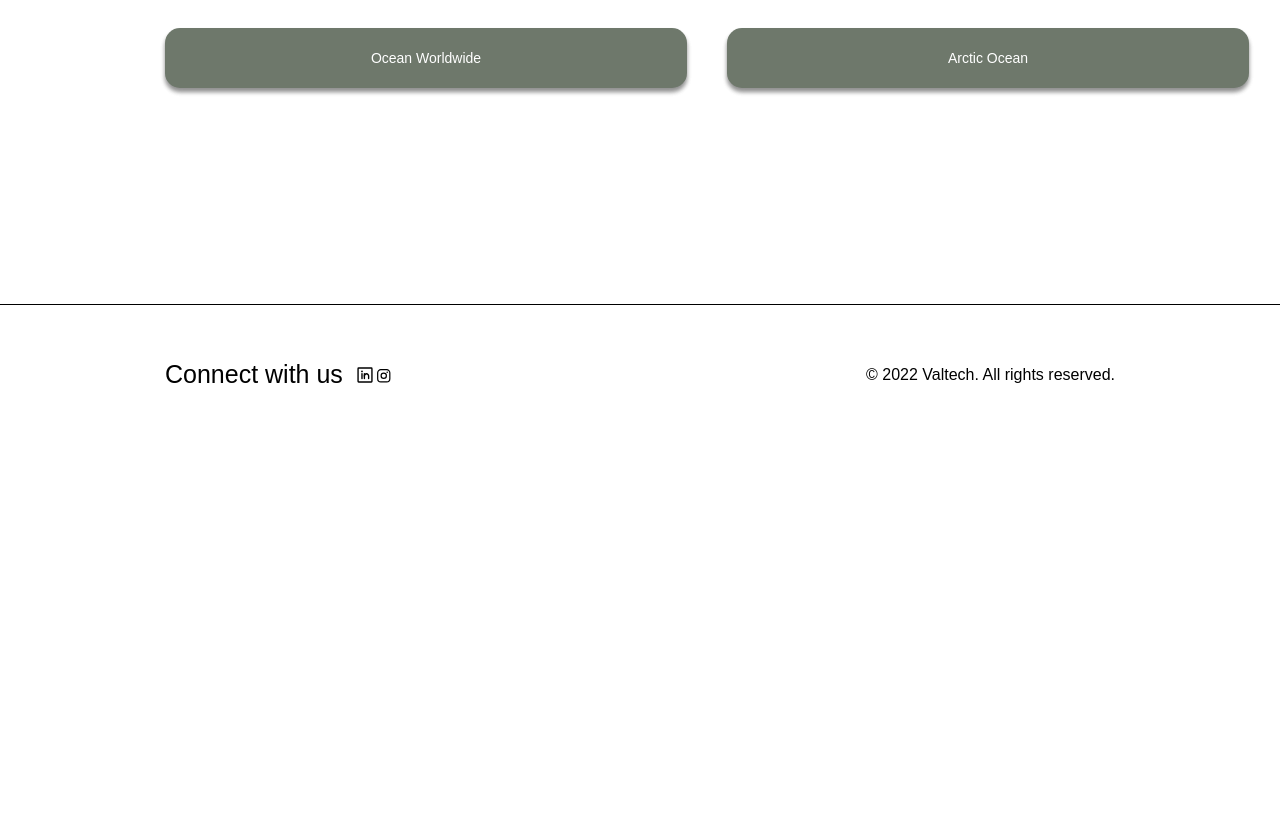
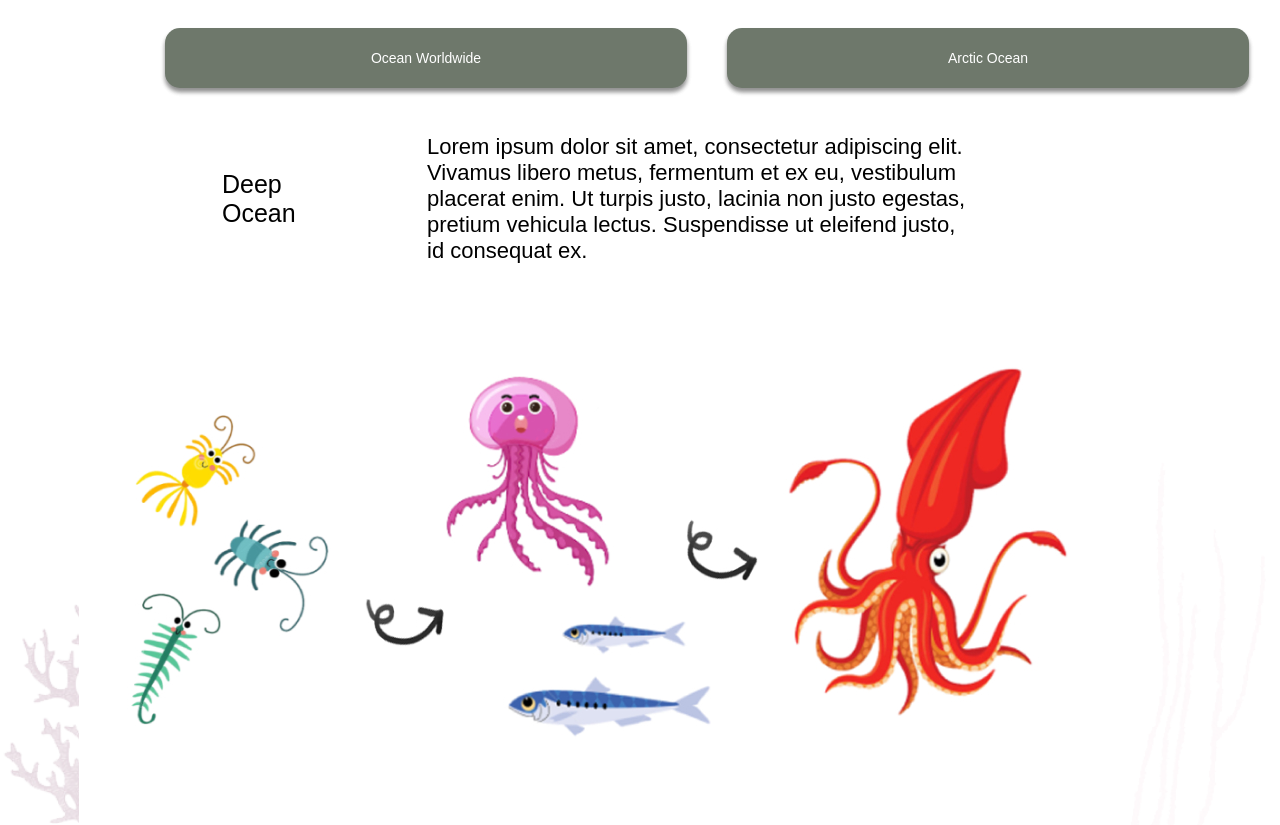
Before and after one commit to xossiane/javascript-oceandex, a Next.js app: page /TrophicLevel in a window 1280 px wide. Shown: the part 380-1205 px from the top of the page. Before the commit the page ends 824 px from the top, so only its background shows below. Built offline with nearby package versions, Linux system fonts and the light colour scheme; a web font is replaced by a local one.

Commit message:
Add: Finish Desktop TrophicLevel

```diff
--- a/pages/TrophicLevel/index.jsx
+++ b/pages/TrophicLevel/index.jsx
@@ -10,8 +10,8 @@ import styles from "./styles.module.scss";
 export default function TrophicLevel() {
 
   return (
+  <>
     <Container>
-
       <Text className={styles.title} style="italic" color="darkBlue" size="XLarge">Trophic Level</Text>
       <Text className={styles.paragraph} size="large">Lorem ipsum dolor sit amet, consectetur adipiscing elit. Vivamus libero metus, fermentum et ex eu, vestibulum placerat enim. Ut turpis justo, lacinia non justo egestas, pretium vehicula lectus. Suspendisse ut eleifend justo, id consequat ex.</Text>
 
@@ -48,6 +48,19 @@ export default function TrophicLevel() {
           ></Button>
         </div>
 
+        <div className={styles.containerText}>
+          <Text className={styles.containerTitle}>Deep Ocean</Text>
+          <Text size="large" className={styles.containerParagraph}>Lorem ipsum dolor sit amet, consectetur adipiscing elit. Vivamus libero metus, fermentum et ex eu, vestibulum placerat enim. Ut turpis justo, lacinia non justo egestas, pretium vehicula lectus. Suspendisse ut eleifend justo, id consequat ex.</Text>
+        </div>
+
+        <div className={styles.containerImage}>
+          <img src="/assets/images/foodChain/deepOceanDesktopjpg.jpg" alt="" />
+        </div>
     </Container>
+        <img className={styles.backgroundImage} src="/assets/images/extras/backgroundLarge2.png" alt="" />
+  </>
   );
 }
+{/* <section>
+<Background />
+</section> */}
--- a/pages/TrophicLevel/styles.module.scss
+++ b/pages/TrophicLevel/styles.module.scss
@@ -1,13 +1,6 @@
 @use "@styles/variables";
 
-// .TrophicLevel {
-//   position: relative;
-//   background-color: variables.$purple;
-//   width: 100%;
-//   height: 100vh;
-//   border-top-left-radius: 4.2rem;
-//   border-top-right-radius: 4.2rem;
-//   z-index: 10;
+// background-color: red;
 
 .title {
   filter: drop-shadow(0px 4px 4px rgba(0, 0, 0, 0.25));
@@ -26,3 +19,38 @@
   gap: 40px;
   margin-bottom: 4.6rem;
 }
+
+.containerText {
+  align-items: center;
+  display: flex;
+  justify-content: space-between;
+  margin: 0 57px;
+  margin-bottom: 4.7rem;
+  gap: 102px;
+
+  .containerTitle {
+    font-size: 2.5rem;
+    margin: 0px;
+    width: 433px; //tamanho relativo
+  }
+
+  .containerParagraph {
+    margin: 0px;
+  }
+}
+
+.containerImage {
+  display: flex;
+  justify-content: center;
+
+  img {
+    z-index: 1;
+  }
+}
+
+.backgroundImage {
+  opacity: 0.2;
+  position: absolute;
+  top: 82%;
+  width: 100%;
+}
```
Also changed, not shown: public/assets/images/foodChain/deepOceanDesktopjpg.jpg (added).
